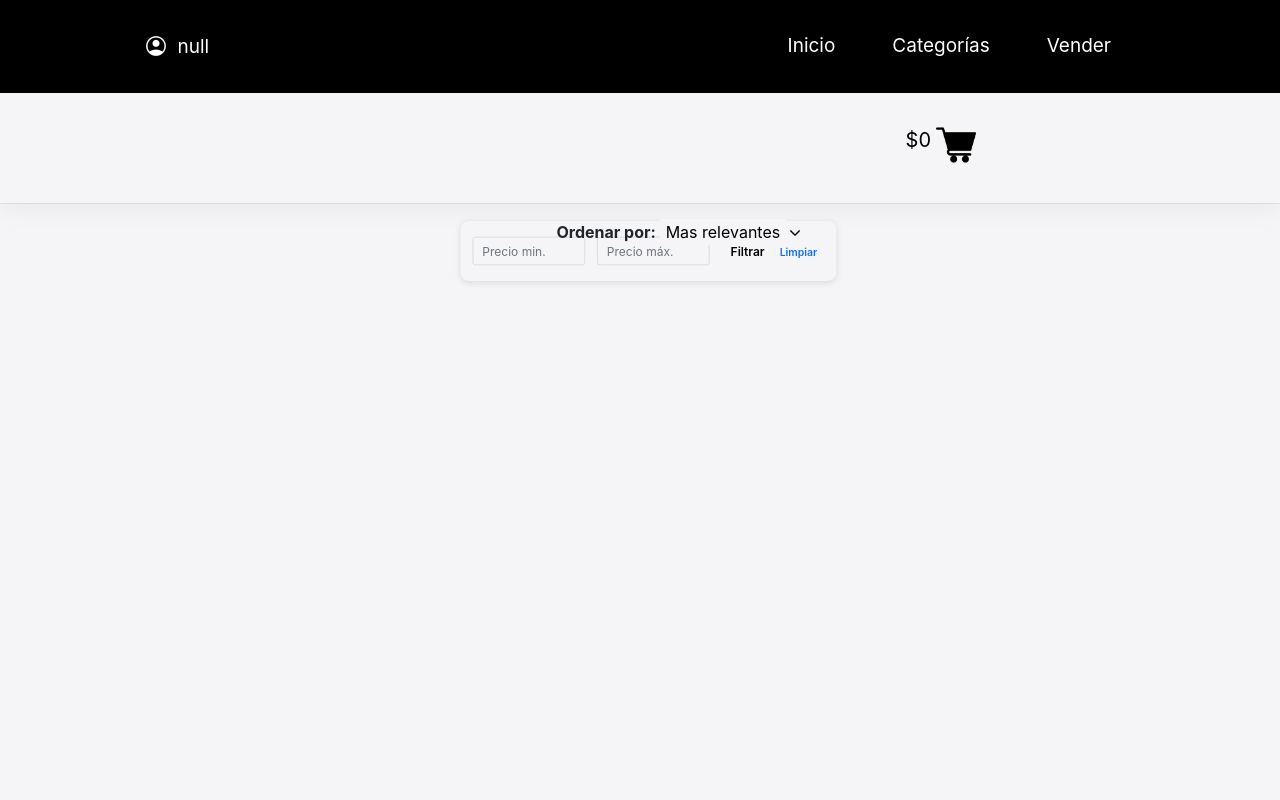
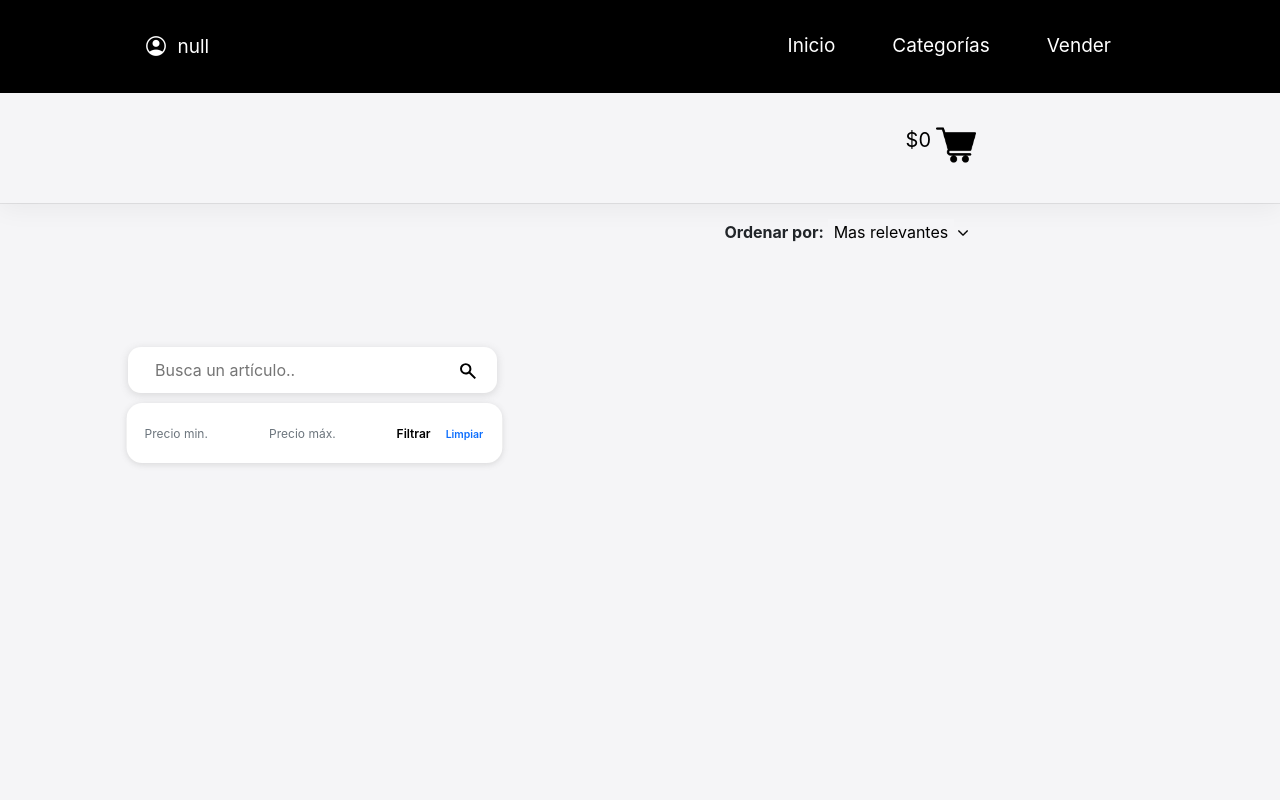
Before and after one commit to santidsds/JAP-commerce, a plain HTML site: page products.html in a window 1280 px wide. Shown: the top 800 px of the page. Drawn offline with nearby package versions, Linux system fonts and the light colour scheme; no server answers; a web font is replaced by a local one.

Commit message:
product section add search bar and layout details

```diff
--- a/css/custom css/products.scss
+++ b/css/custom css/products.scss
@@ -9,16 +9,73 @@
 
     }
 }
+
+
 body {
     background-color: #f5f5f7;
 }
+
+.search-cont {
+
+    display: flex;
+    justify-content: center;
+    flex-direction: column;
+    margin-left: 8em;
+    margin-top: 4em;
+    align-items: start;
+    position: absolute;
+
+
+
+
+
+
+    .search {
+
+        background-color: white;
+        padding: 0.2em 1em 0.2em 1em;
+        display: flex;
+        justify-content: center;
+        align-items: center;
+        border-radius: 0.8em;
+        width: 369px;
+        box-shadow: rgba(99, 99, 99, 0.2) 0px 2px 8px 0px;
+
+        img {
+            width: 20px;
+
+        }
+
+    }
+
+    input {
+        border: none;
+        width: 295px;
+        border-radius: 0.5em;
+        padding: 0.5em;
+        margin-right: 1em;
+        &:focus {
+            outline: none;
+        }
+
+
+    }
+
+
+
+
+}
+
+
 
 .f-cont {
 
     display: flex;
     justify-content: start;
-    margin-left: 24.9em;
-    margin-top: -4.5em;
+    margin-left: -4em;
+
+
+
 
 }
 
@@ -33,8 +90,8 @@ body {
     }
 
     box-shadow: rgba(99, 99, 99, 0.2) 0px 2px 8px 0px;
-    background-color: rgb(245, 245, 247);
-    border-radius: 0.7em;
+    background-color: white;
+    border-radius: 1.3em;
     padding: 1em;
     padding-right: 1em;
     padding-left: 1em;
@@ -51,7 +108,8 @@ body {
     input {
         margin-right: 1em;
         width: 150px;
-        background-color: rgb(245, 245, 247);
+        background-color: white;
+        border: none;
 
 
     }
@@ -67,7 +125,7 @@ input[type="number"]::-webkit-inner-spin-button {
 }
 
 #rangeFilterCount{
-    background-color: rgb(245, 245, 247);
+    background-color: white;
     border: none;
 }
 
@@ -147,6 +205,7 @@ input[type="number"]::-webkit-inner-spin-button {
     display: grid;
     grid-template-columns: 350px 350px 350px;
     justify-content: center;
+    margin-left: 20em;
 
 
 
@@ -293,7 +352,7 @@ input[type="number"]::-webkit-inner-spin-button {
 
 .order {
     font-weight: bold;
-    margin-right: 30em;
+    margin-right: 19.5em;
     display: flex;
     right: 0;
     flex-direction: column;
--- a/products.html
+++ b/products.html
@@ -12,6 +12,7 @@
   <link href="css/styles.css" rel="stylesheet">
   <link rel="stylesheet" href="css/custom css/products.css">
   <link rel="stylesheet" href="https://fonts.googleapis.com/css2?family=Material+Symbols+Outlined:opsz,wght,FILL,GRAD@20..48,100..700,0..1,-50..200" />
+
 </head>
 
 <body>
@@ -63,6 +64,11 @@
       </div>
   </div>
   </div>
+  <div class="search-cont">
+    <div class="search">
+      <input type="search" placeholder="Busca un artículo..">
+      <a id="search-btn" href=""><img src="img/search_FILL1_wght700_GRAD0_opsz48.svg" alt=""></a>
+    </div>
     <div class="f-cont">
       <div class=" filter-container">
         <div class="inner-cont">
@@ -77,6 +83,12 @@
         </div>
       </div>
     </div>
+
+
+
+  </div>
+
+
 
 
 
```
Also changed, not shown: css/custom css/products.css, img/search_FILL1_wght700_GRAD0_opsz48.svg (added), 1 other file. Lines whose indentation alone changed are shown as unchanged.
